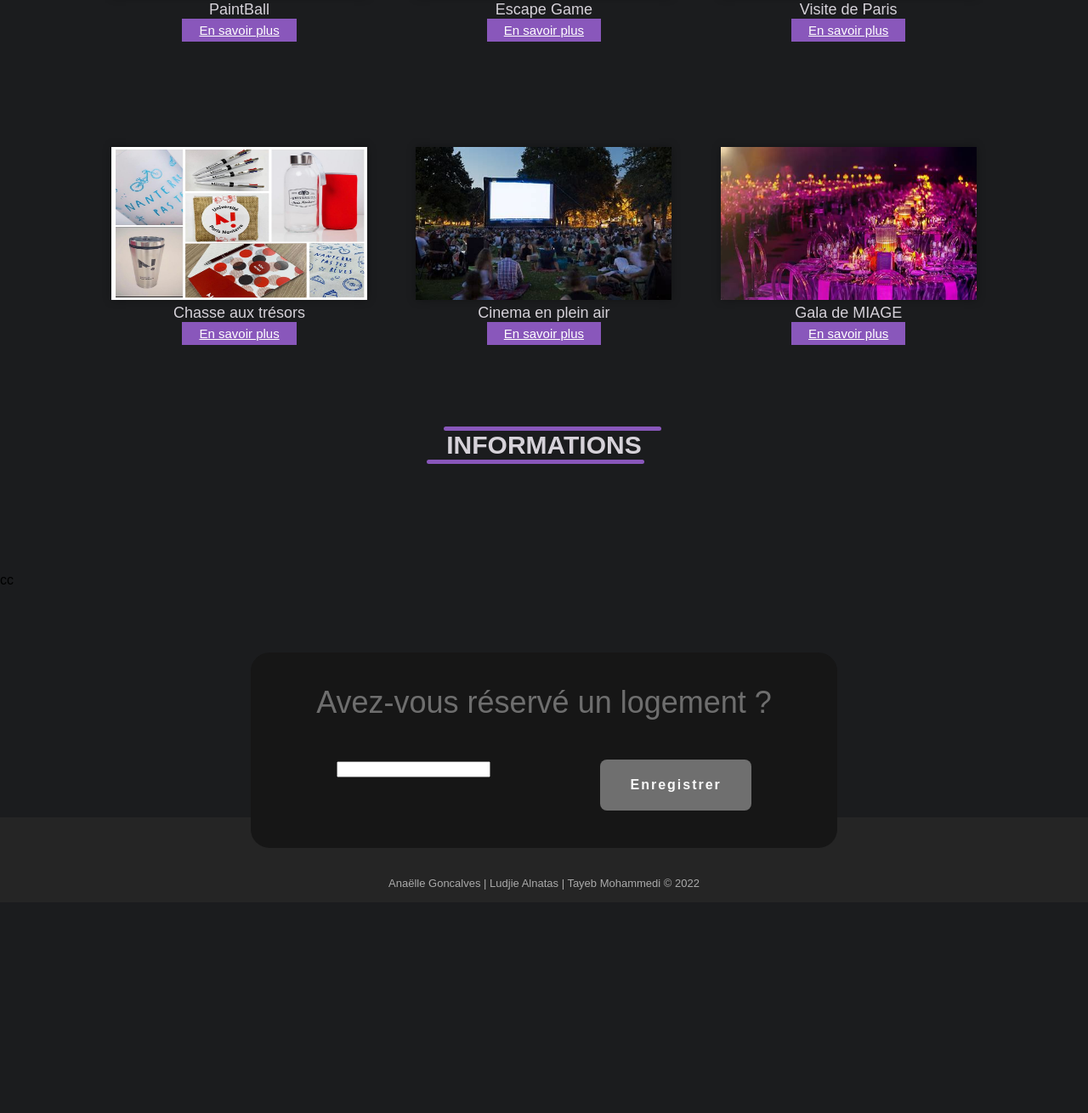
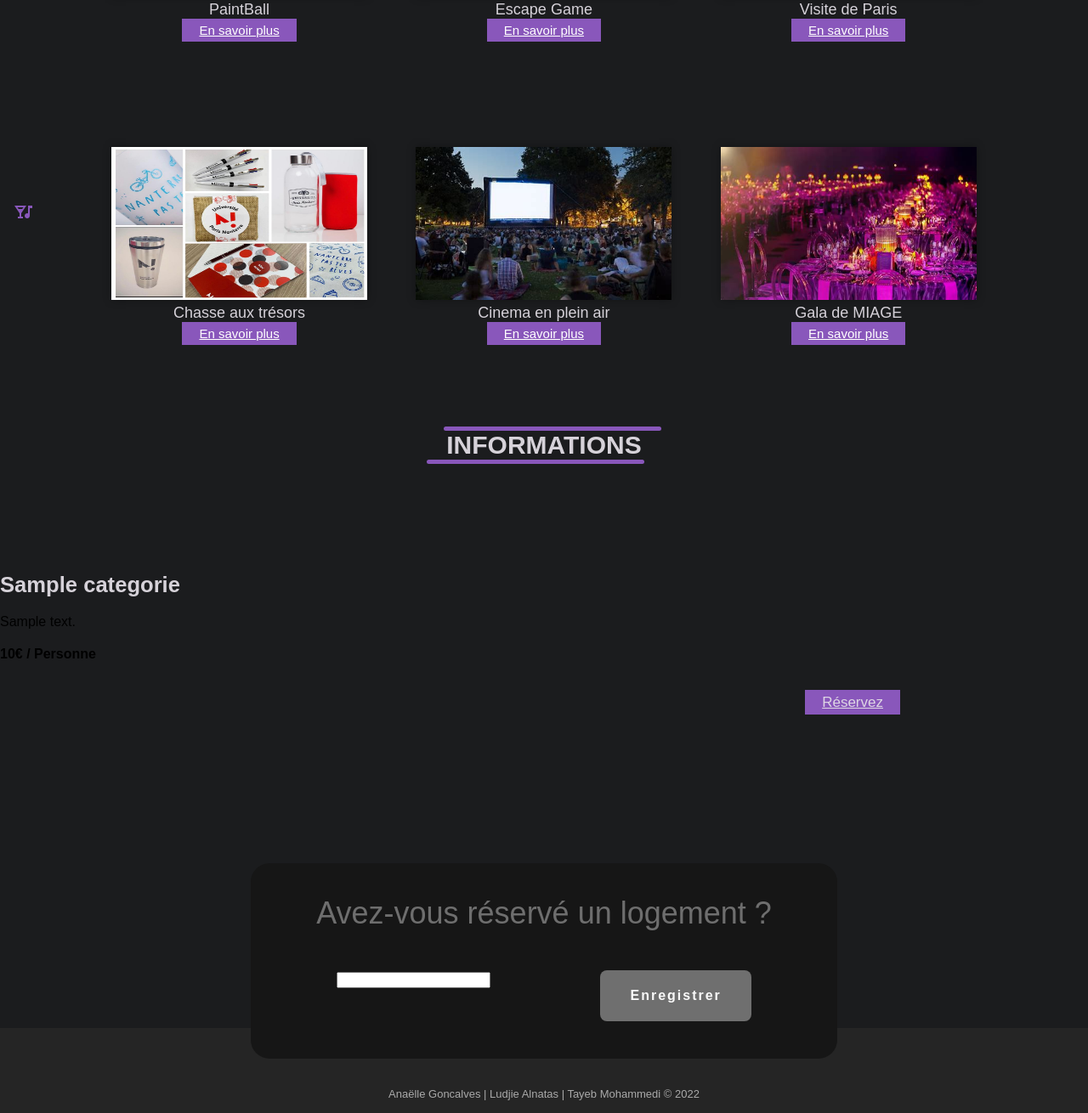
Before and after one commit to TayebMoha/JNM_Symfony_WEB, a Symfony app: template templates/activites/index.html.twig in a window 1280 px wide. Shown: the part 813-2123 px from the top of the page at 85% size. Before the commit the page ends 1860 px from the top, so only its background shows below. Run offline with Twig, Linux system fonts and the light colour scheme; the template is opened without the code that fills it: most values are stand-ins (such as "Sample title", 1, 10 or a date in 2020); form fields are guessed from the names that the template uses; some libraries are stand-ins or nearby versions; some web fonts are replaced.

Commit message:
Activites (infos des activites)

```diff
--- a/templates/activites/index.html.twig
+++ b/templates/activites/index.html.twig
@@ -74,10 +74,30 @@
         <h1> Informations</h1>
     </div>
 
+    {% for activite in activites %}
+        <div class="activite{{ activite.id}}" id="act{{ activite.id }}">
+            <span class="material-symbols-outlined" id="actN"> Nightlife </span>
+            <div class="info">
+                <div class="categ">
+                    {{ activite.categorie }}
+                </div>
 
-cc
+                <div class="description">
+                    {{ activite.description }}
+                </div>
 
-    <div class="reservation">
+                <div class="prix">
+                    <p>{{ activite.prix }}€ / Personne</p>
+                </div>
+
+                <div class="R">
+                    <a href="#reserv"> Réservez </a>
+                </div>
+            </div>
+        </div>
+    {% endfor %}
+
+    <div class="reservation" id="reserv">
         <h2>Avez-vous réservé un logement ?</h2>
         <h3>    </h3>
         <div class="form">
```
